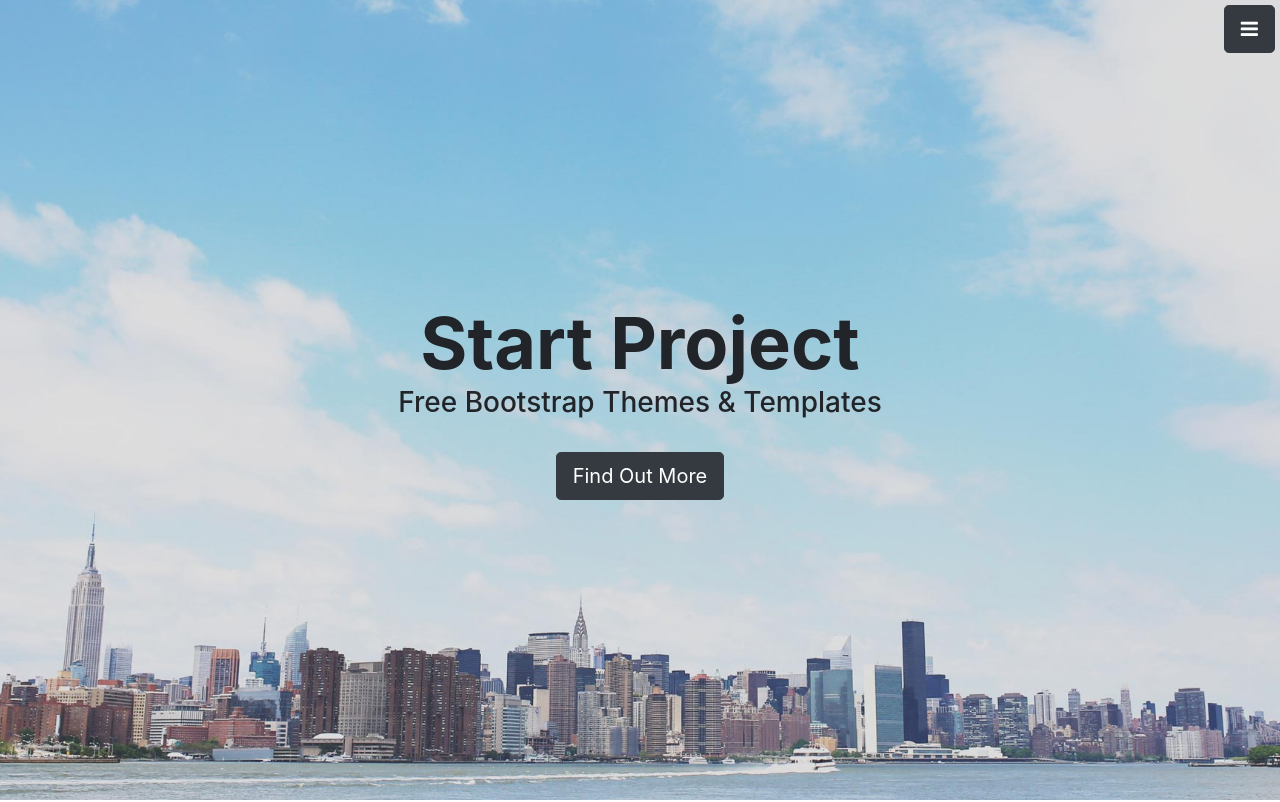
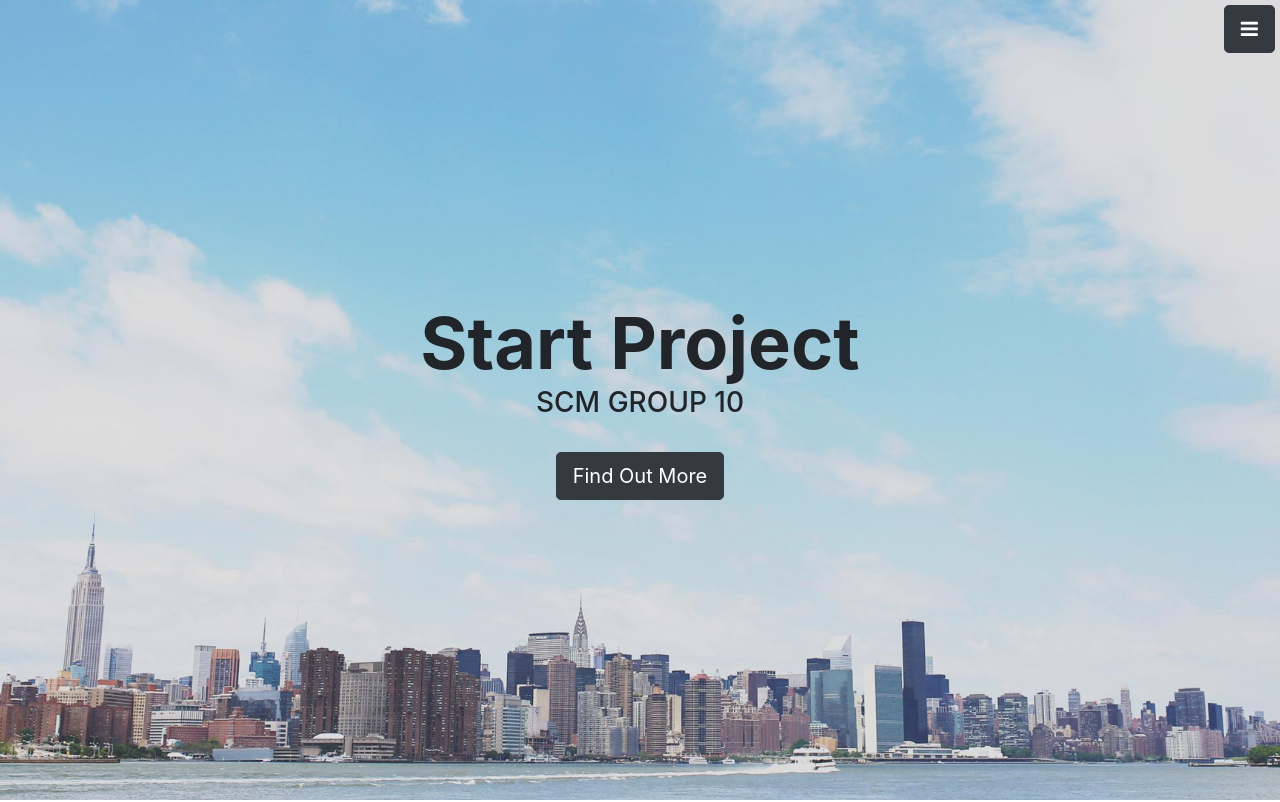
Before and after one commit to wfaizuwan/SCM_Mini_Project, a website with bundled scripts: page index.html in a window 1280 px wide. Shown: the top 802 px of the page. Built offline with nearby package versions, Linux system fonts and the light colour scheme.

Commit message:
Update index.html

```diff
--- a/index.html
+++ b/index.html
@@ -57,7 +57,7 @@
     <header class="header" id="top">
       <div class="text-vertical-center">
         <h1>Start Project</h1>
-        <h3>Free Bootstrap Themes &amp; Templates</h3>
+        <h3>SCM GROUP 10</h3>
         <br>
         <a href="#about" class="btn btn-dark btn-lg js-scroll-trigger">Find Out More</a>
       </div>
```
